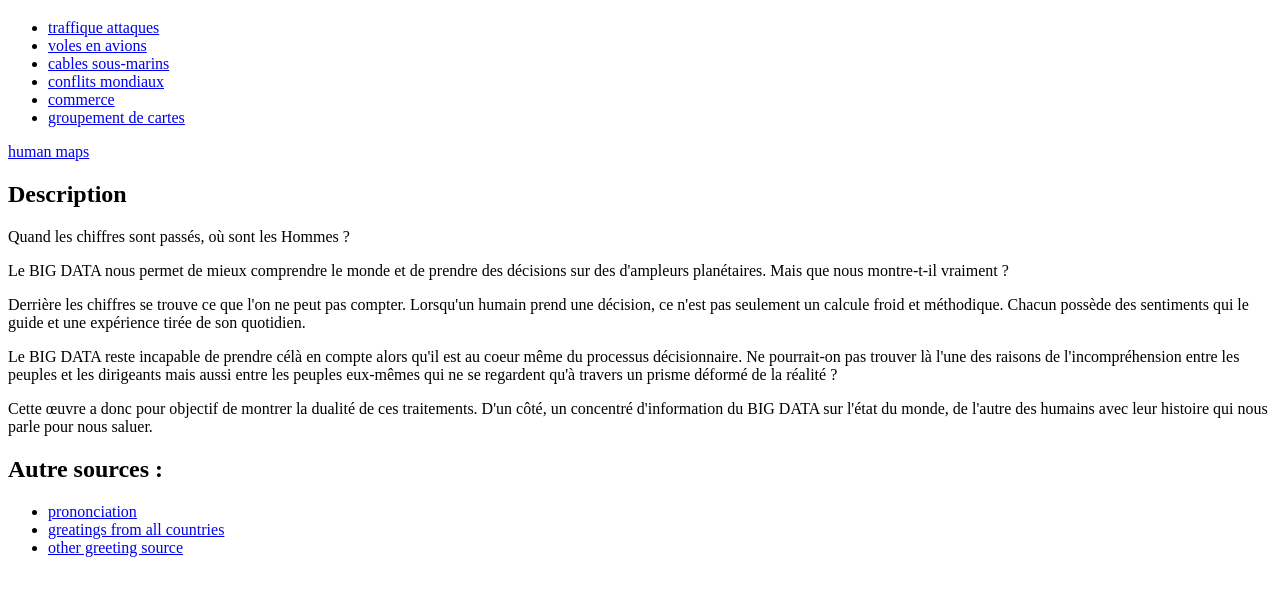
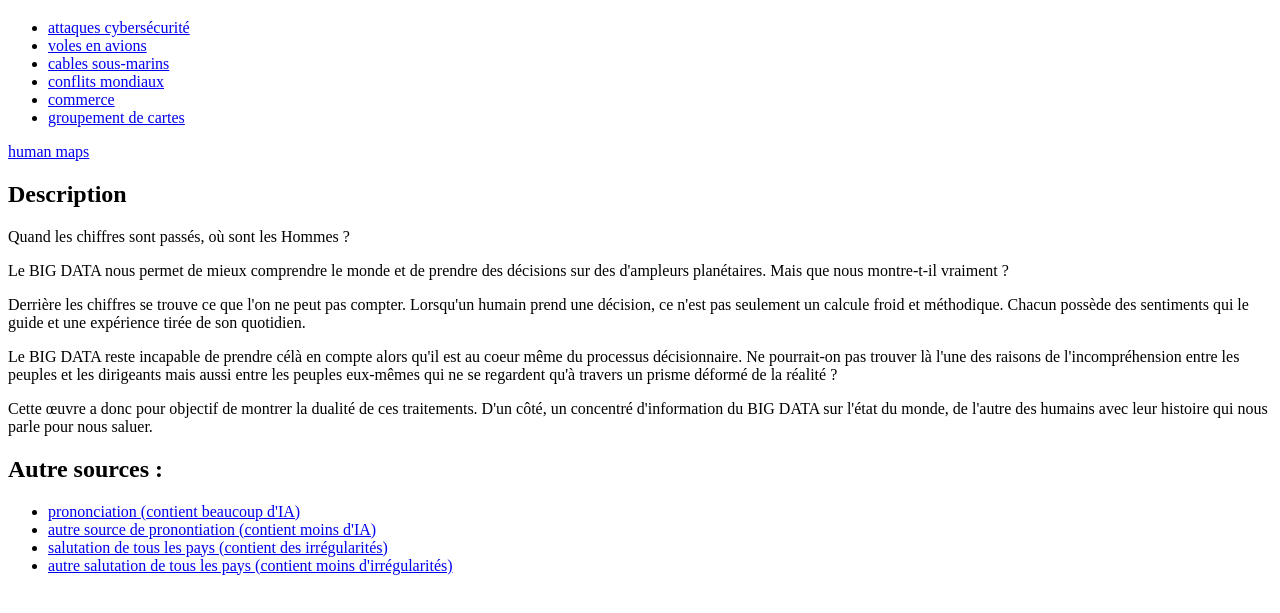
Before and after one commit to Elthel1/map-big-data, a website: page app/home.html in a window 1280 px wide. Shown: the part 61-674 px from the top of the page. Drawn offline with Linux system fonts and the light colour scheme.

Commit message:
derniere modif

```diff
--- a/app/home.html
+++ b/app/home.html
@@ -11,7 +11,7 @@
         <p>
             <ul>
                 <li>
-                    <a href="https://cybermap.kaspersky.com/">traffique attaques</a>
+                    <a href="https://cybermap.kaspersky.com/">attaques cybersécurité</a>
                 </li>
                 <li>
                     <a href="https://www.radarbox.com/@47.47859,-1.10488,z7?vhf=EXTVHF000276">voles en avions</a>
@@ -65,13 +65,16 @@
         <h2>Autre sources :</h2>
         <ul>
             <li>
-                <a href="https://www.howtopronounce.com/assalamu-alaykum">prononciation</a>
+                <a href="https://www.howtopronounce.com/">prononciation (contient beaucoup d'IA)</a>
             </li>
             <li>
-                <a href="https://gist.github.com/subbe/94ba128e4560b50484eb6aa2556b7559">greatings from all countries</a>
+                <a href="https://forvo.com/">autre source de pronontiation (contient moins d'IA)</a>
             </li>
             <li>
-                <a href="https://www.amazingtalker.fr/blog/fr/divers/78406/">other greeting source</a>
+                <a href="https://gist.github.com/subbe/94ba128e4560b50484eb6aa2556b7559">salutation de tous les pays (contient des irrégularités)</a>
+            </li>
+            <li>
+                <a href="https://www.amazingtalker.fr/blog/fr/divers/78406/">autre salutation de tous les pays (contient moins d'irrégularités)</a>
             </li>
         </ul>
     </div>
```
